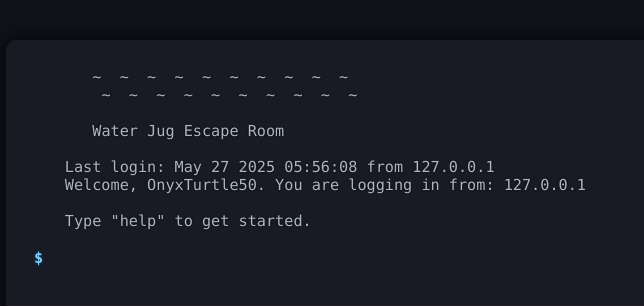
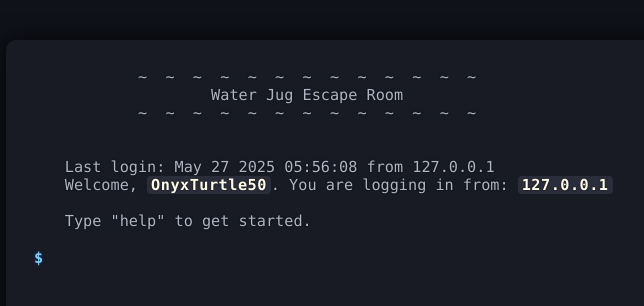
Before and after one commit to awurster/challenge-x866d65, a plain HTML site: page index.html in a window 1280 px wide. Shown: the whole page, without its empty margins (156-800 px from the left). Drawn offline with Linux system fonts and the light colour scheme; no server answers.

Commit message:
cleaning up formatting

```diff
--- a/style.css
+++ b/style.css
@@ -48,3 +48,12 @@ body {
     word-break: break-all;
     text-shadow: 0 0 2px #000a;
 }
+
+.banner-highlight {
+    font-weight: 900;
+    color: #fffbe7;
+    background: #2a2d3a;
+    padding: 0 4px;
+    border-radius: 4px;
+    letter-spacing: 0.5px;
+}
--- a/terminal.js
+++ b/terminal.js
@@ -30,7 +30,7 @@ let historyIndex = -1;
 const COMMANDS = ['pour', 'measure', 'cat', 'ls', 'empty', 'help', 'about', 'clear'];
 const FILES = ['challenge.txt', 'three', 'five', 'four'];
 
-function createLine(prompt = '$', inputValue = '', isInput = true) {
+function createLine(prompt = '$', inputValue = '', isInput = true, isHtml = false) {
     const line = document.createElement('div');
     line.className = 'terminal-line';
 
@@ -52,7 +52,11 @@ function createLine(prompt = '$', inputValue = '', isInput = true) {
     } else {
         const output = document.createElement('span');
         output.className = 'terminal-output';
-        output.textContent = inputValue;
+        if (isHtml) {
+            output.innerHTML = inputValue;
+        } else {
+            output.textContent = inputValue;
+        }
         line.appendChild(output);
         // Always add a clean empty line after output
         const spacer = document.createElement('div');
@@ -140,11 +144,7 @@ function handleInput(e) {
 async function showBannerAndWelcome() {
     // Small ASCII Art Banner (Aquarius/waves)
     const banner =
-        `   ~  ~  ~  ~  ~  ~  ~  ~  ~  ~
-    ~  ~  ~  ~  ~  ~  ~  ~  ~  ~
-
-   Water Jug Escape Room
-`;
+        `\t~  ~  ~  ~  ~  ~  ~  ~  ~  ~  ~  ~  ~\n\t\tWater Jug Escape Room\n\t~  ~  ~  ~  ~  ~  ~  ~  ~  ~  ~  ~  ~\n\n`;
     createLine('', banner, false);
     // Fetch IP
     let ip = '127.0.0.1';
@@ -160,8 +160,8 @@ async function showBannerAndWelcome() {
     const dateStr = now.toDateString().split(' ').slice(1).join(' ');
     const timeStr = now.toTimeString().split(' ')[0];
     const username = getSessionUsername();
-    const loginMsg = `Last login: ${dateStr} ${timeStr} from ${ip}\nWelcome, ${username}. You are logging in from: ${ip}`;
-    createLine('', loginMsg, false);
+    const loginMsg = `Last login: ${dateStr} ${timeStr} from ${ip}\nWelcome, <span class="banner-highlight">${username}</span>. You are logging in from: <span class="banner-highlight">${ip}</span>`;
+    createLine('', loginMsg, false, true);
     createLine('$', 'Type "help" to get started.', false);
     createLine();
 }
```
